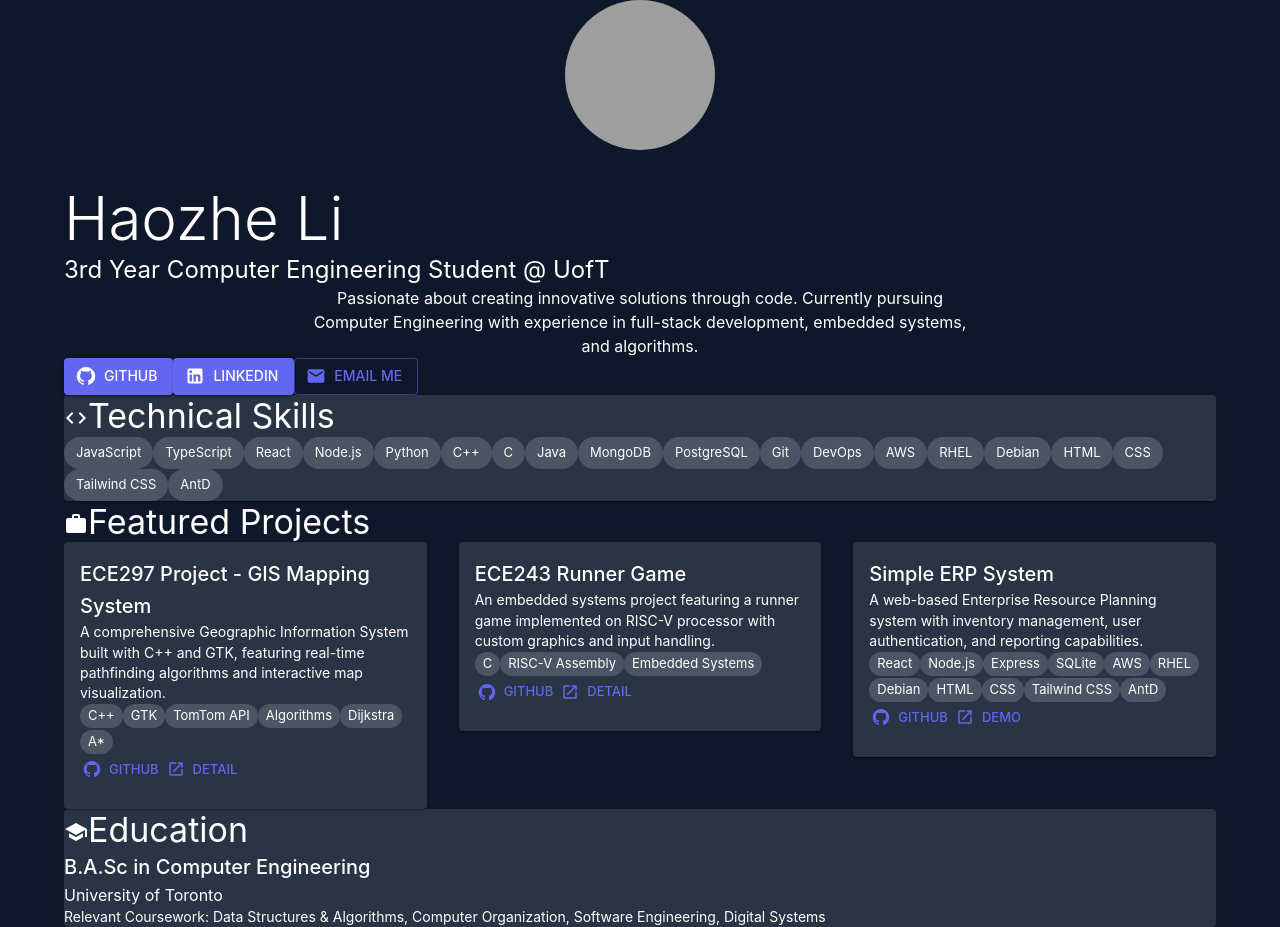
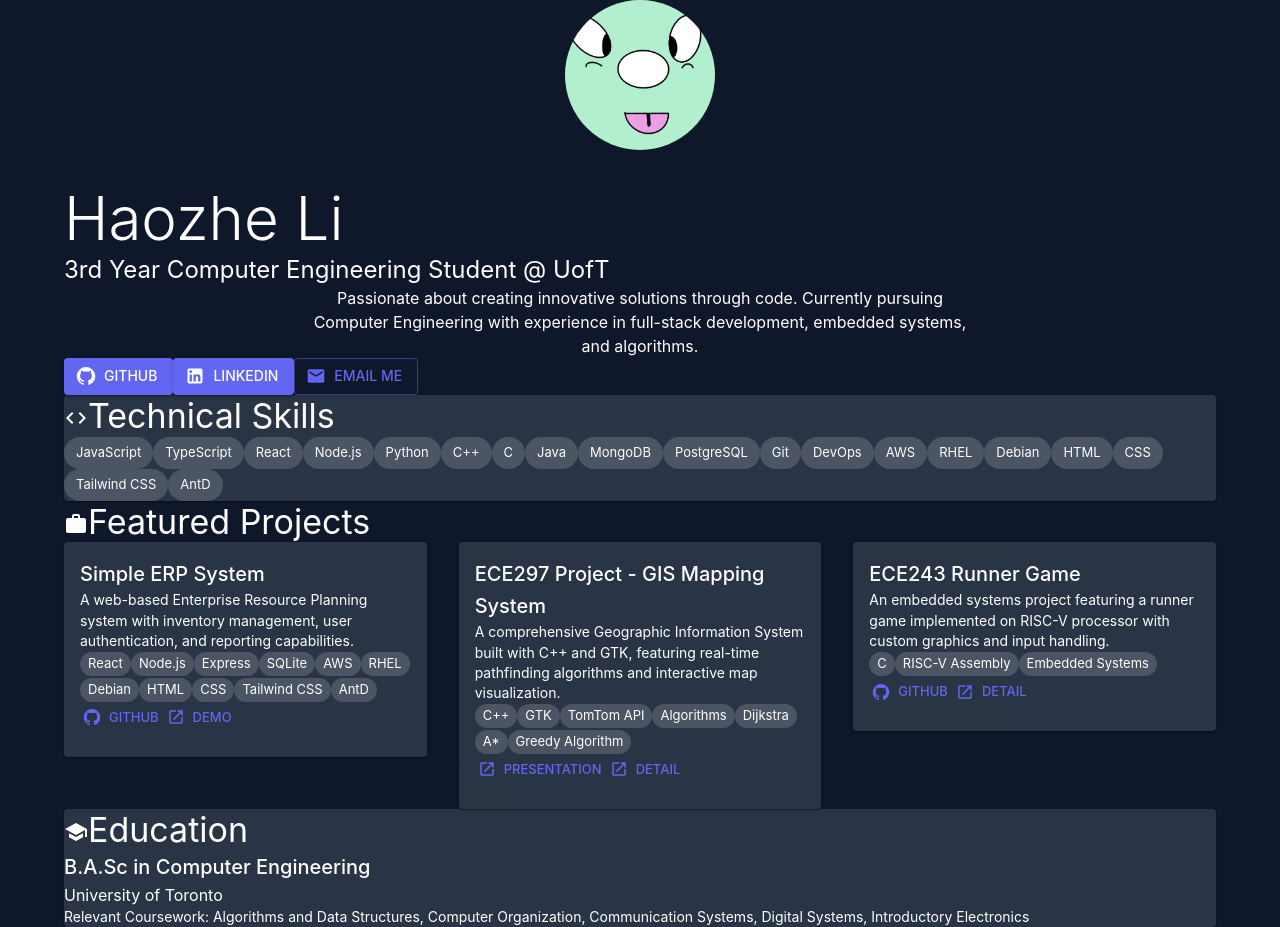
Before and after one commit to lihaozhe013/my-portfolio, a React (Vite) app: page / in a window 1280 px wide. Built offline with nearby package versions, Linux system fonts and the light colour scheme; grey boxes are pictures that could not be loaded; the HTML template or start-up script is replaced by a standard one.

Commit message:
updated links

```diff
--- a/index.html
+++ b/index.html
@@ -4,6 +4,7 @@
     <meta charset="UTF-8">
     <meta name="viewport" content="width=device-width, initial-scale=1.0">
     <title>Haozhe Li - Portfolio</title>
+    <link rel="icon" type="image/x-icon" href="/src/assets/avatar.jpg">
     <meta name="description" content="Haozhe Li's Portfolio - A showcase of my projects and skills">
 </head>
 <body>
--- a/src/Portfolio.jsx
+++ b/src/Portfolio.jsx
@@ -24,33 +24,6 @@ import {
 const Portfolio = () => {
   const projects = [
     {
-      title: "ECE297 Project - GIS Mapping System",
-      description:
-        "A comprehensive Geographic Information System built with C++ and GTK, featuring real-time pathfinding algorithms and interactive map visualization.",
-      technologies: [
-        "C++",
-        "GTK",
-        "TomTom API",
-        "Algorithms",
-        "Dijkstra",
-        "A*",
-      ],
-      links: [
-        { label: "GitHub", href: "#", type: "github" },
-        { label: "Detail", href: "#", type: "external" },
-      ],
-    },
-    {
-      title: "ECE243 Runner Game",
-      description:
-        "An embedded systems project featuring a runner game implemented on RISC-V processor with custom graphics and input handling.",
-      technologies: ["C", "RISC-V Assembly", "Embedded Systems"],
-      links: [
-        { label: "GitHub", href: "#", type: "github" },
-        { label: "Detail", href: "#", type: "external" },
-      ],
-    },
-    {
       title: "Simple ERP System",
       description:
         "A web-based Enterprise Resource Planning system with inventory management, user authentication, and reporting capabilities.",
@@ -68,10 +41,39 @@ const Portfolio = () => {
         "AntD",
       ],
       links: [
-        { label: "GitHub", href: "#", type: "github" },
-        { label: "Demo", href: "#", type: "external" },
+        { label: "GitHub", href: "https://github.com/lihaozhe013/myf-lightweight-ERP-system", type: "github" },
+        { label: "Demo", href: "https://lihaozhe013.github.io/lihaozhe-portfolio/posts/simple-erp-system/", type: "external" },
       ],
     },
+    {
+      title: "ECE297 Project - GIS Mapping System",
+      description:
+        "A comprehensive Geographic Information System built with C++ and GTK, featuring real-time pathfinding algorithms and interactive map visualization.",
+      technologies: [
+        "C++",
+        "GTK",
+        "TomTom API",
+        "Algorithms",
+        "Dijkstra",
+        "A*",
+        "Greedy Algorithm"
+      ],
+      links: [
+        { label: "Presentation", href: "https://lihaozhe013.github.io/lihaozhe-portfolio/documents/ECE297-OP2.pdf", type: "external" },
+        { label: "Detail", href: "https://lihaozhe013.github.io/lihaozhe-portfolio/posts/ece297-project/", type: "external" },
+      ],
+    },
+    {
+      title: "ECE243 Runner Game",
+      description:
+        "An embedded systems project featuring a runner game implemented on RISC-V processor with custom graphics and input handling.",
+      technologies: ["C", "RISC-V Assembly", "Embedded Systems"],
+      links: [
+        { label: "GitHub", href: "https://github.com/lihaozhe013/ece243_runner_game", type: "github" },
+        { label: "Detail", href: "https://lihaozhe013.github.io/lihaozhe-portfolio/posts/ece243-project-runner-game/", type: "external" },
+      ],
+    },
+
   ];
 
   const skills = [
@@ -103,7 +105,7 @@ const Portfolio = () => {
         <Box className="text-center mb-16">
           <Avatar
             sx={{ width: 150, height: 150, margin: "0 auto 2rem" }}
-            src="/avatar.jpg"
+            src="/src/assets/avatar.jpg"
             alt="Haozhe Li"
           />
           <Typography
@@ -269,8 +271,8 @@ const Portfolio = () => {
             University of Toronto
           </Typography>
           <Typography variant="body2" className="text-gray-300">
-            Relevant Coursework: Data Structures & Algorithms, Computer
-            Organization, Software Engineering, Digital Systems
+            Relevant Coursework: Algorithms and Data Structures, Computer
+            Organization, Communication Systems, Digital Systems, Introductory Electronics
           </Typography>
         </Paper>
       </Container>
```
Also changed, not shown: src/assets/avatar.jpg (added).
